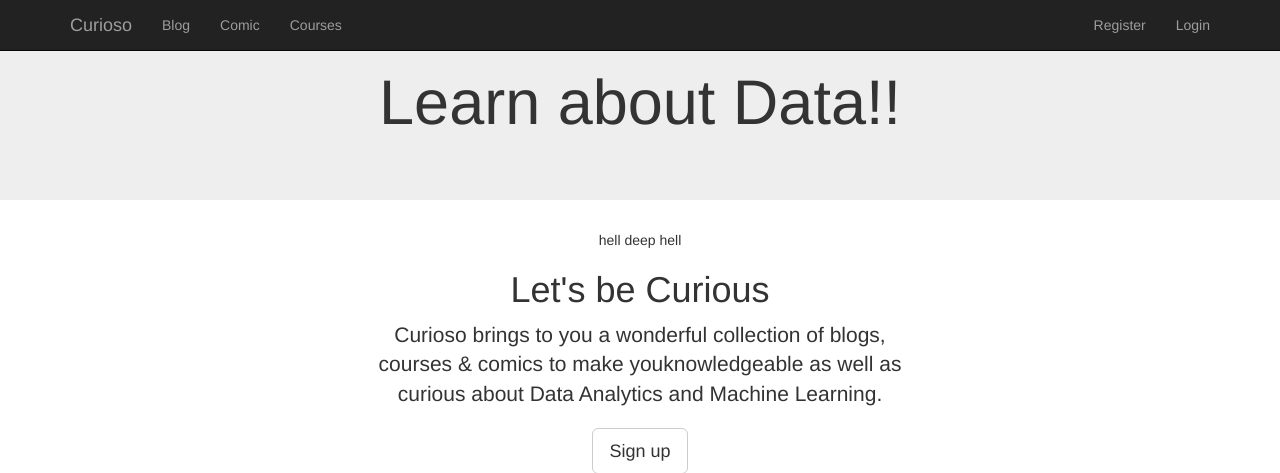
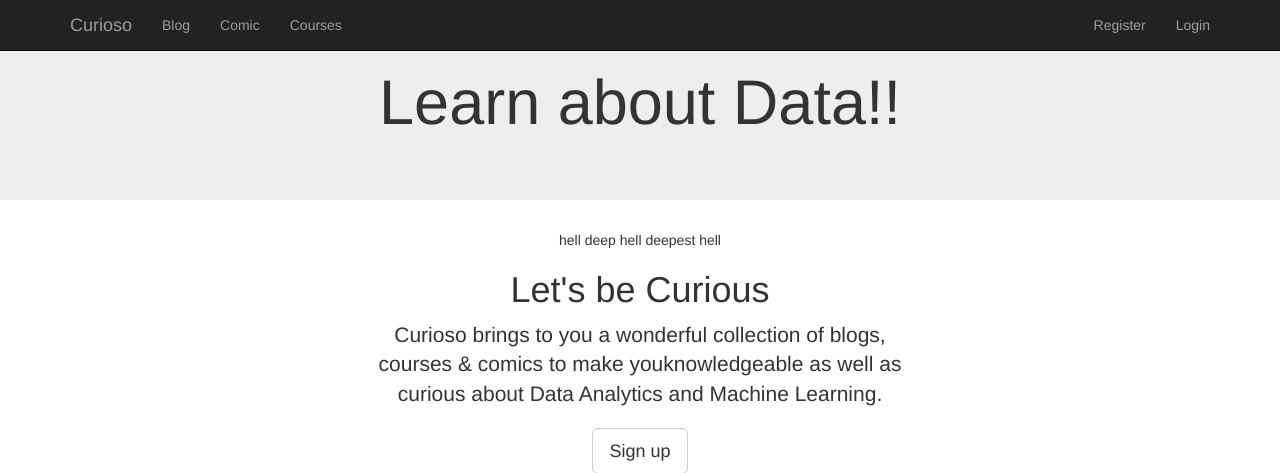
Before and after one commit to partoftheorigin/curioso_website, a Django app: template home/templates/index.html in a window 1280 px wide. Shown: the top 473 px of the page. Run offline with Django 3.2, Linux system fonts and the light colour scheme; the template is opened without the code that fills it, so the values that code supplies are empty; some libraries are stand-ins or nearby versions.

Commit message:
new hell

```diff
--- a/home/templates/index.html
+++ b/home/templates/index.html
@@ -17,6 +17,7 @@
     <div class="col-sm-6" >
       hell
       deep hell
+      deepest hell
       <h1 class="font_satisfy">Let's be Curious</h1>
       <p class="lead">Curioso brings to you a wonderful collection of blogs, courses & comics to make youknowledgeable as well as curious about Data Analytics and Machine Learning. </p>
       <button class="btn btn-default btn-lg" onclick="javascript:document.location='{% url "register" %}'">Sign up</button>
```
